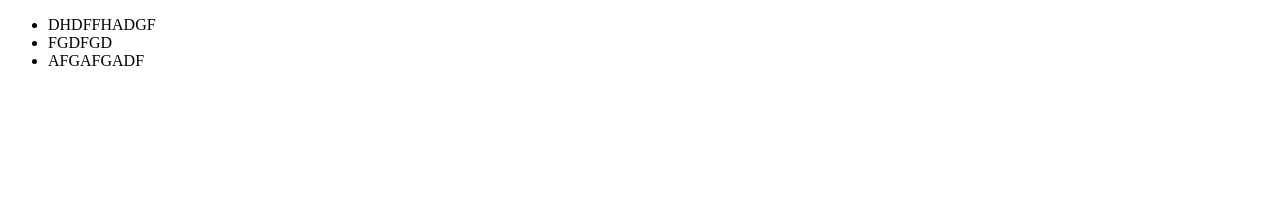
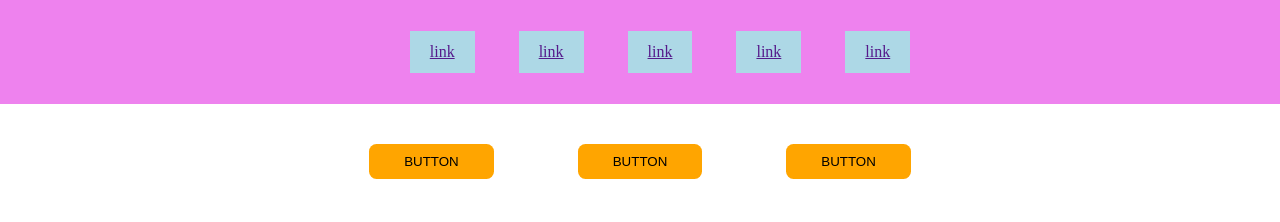
Before and after one commit to klax83/week3excercise, a plain HTML site: page index.html in a window 1280 px wide. Drawn offline with Linux system fonts and the light colour scheme.

Commit message:
finished week3 excercise

```diff
--- a/css/main.css
+++ b/css/main.css
@@ -0,0 +1,43 @@
+body {
+	margin: 0;
+	padding: 0;
+}
+nav {
+	text-align: center;
+	background-color: violet;
+	padding: 15px;
+}
+nav ul li {
+	display: inline-block;
+	background-color: lightblue;
+	padding: 12px 20px;
+	margin: 0 20px;
+	transition: 0.5s ease;
+}
+nav ul li a {
+	transition: 0.5s ease;
+}
+nav ul li:hover {
+	transform: scale(1.5);
+	background-color: darkviolet;
+	border: 2px solid white;
+}
+nav ul li:hover a {
+	color: white;
+	text-decoration: none;
+}
+div {
+	text-align: center;
+}
+button {
+	background-color: orange;
+	padding: 10px 35px;
+	margin: 40px;
+	border: none;
+	border-radius: 7.5px;
+	transition: 0.5s ease;
+}
+button:hover {
+	background-color: tomato;
+	color: white;
+}
--- a/index.html
+++ b/index.html
@@ -8,11 +8,41 @@
 </head>
 
 <body>
-	<ul>
-		<li>DHDFFHADGF</li>
-		<li>FGDFGD</li>
-		<LI>AFGAFGADF</LI>
-	</ul>
+
+<!-- NAVIGATION -->
+
+
+	<nav>
+
+		<ul>
+			<li>
+				<a href="" target="_blank">link</a>
+			</li>
+			<li>
+				<a href="" target="_blank">link</a>
+			</li>
+			<li>
+				<a href="" target="_blank">link</a>
+			</li>
+			<li>
+				<a href="" target="_blank">link</a>
+			</li>
+			<li>
+				<a href="" target="_blank">link</a>
+			</li>
+
+		</ul>
+
+	</nav>
+
+
+	<div class="button">
+
+		<button>BUTTON</button>
+		<button>BUTTON</button>
+		<button>BUTTON</button>
+
+	</div>
 
 </body>
 
```
